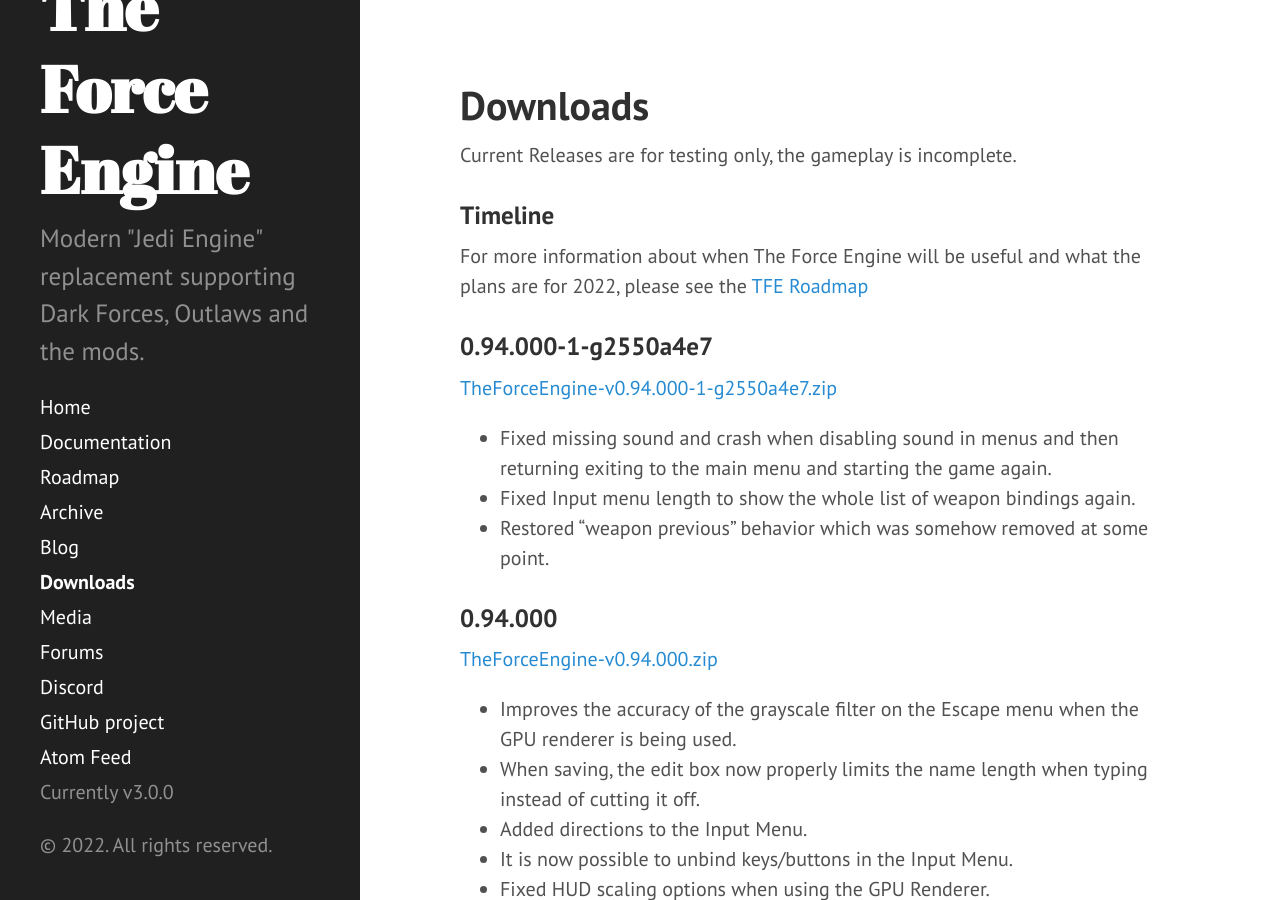
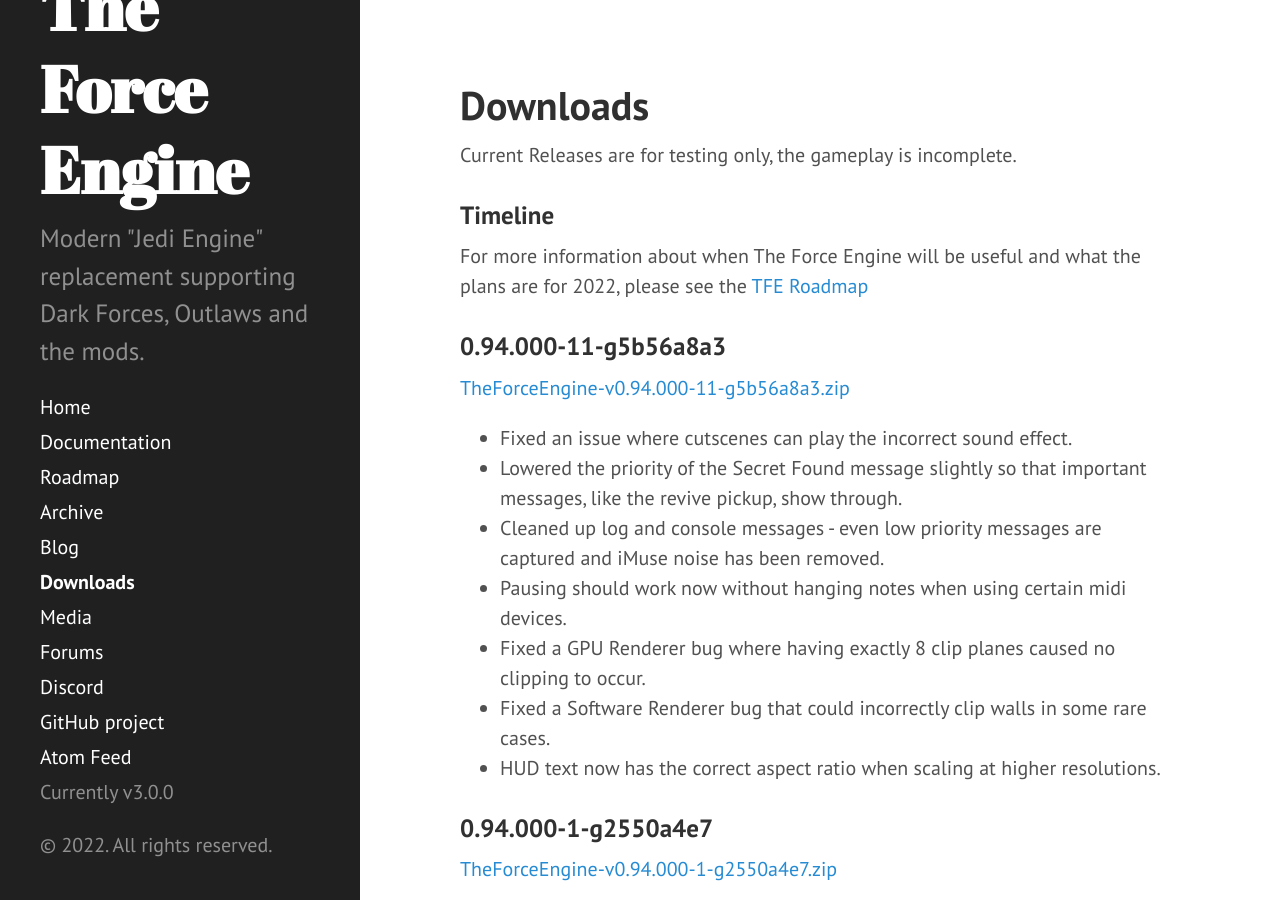
Before and after one commit to TheForceEngine/TheForceEngine.github.io, a Jekyll site: the page built from downloads.md, in a window 1280 px wide and 900 px high. Built offline with Jekyll 4.4.1, drawn with Linux system fonts in a browser that asks for light colours.

Commit message:
Update downloads.md

```diff
--- a/downloads.md
+++ b/downloads.md
@@ -7,6 +7,16 @@
 
 ### Timeline
 For more information about when The Force Engine will be useful and what the plans are for 2022, please see the [TFE Roadmap](Roadmap.md)
+
+### 0.94.000-11-g5b56a8a3
+[TheForceEngine-v0.94.000-11-g5b56a8a3.zip](archive/TheForceEngine-v0.94.000-11-g5b56a8a3.zip) <br>
+* Fixed an issue where cutscenes can play the incorrect sound effect.
+* Lowered the priority of the Secret Found message slightly so that important messages, like the revive pickup, show through.
+* Cleaned up log and console messages - even low priority messages are captured and iMuse noise has been removed.
+* Pausing should work now without hanging notes when using certain midi devices.
+* Fixed a GPU Renderer bug where having exactly 8 clip planes caused no clipping to occur.
+* Fixed a Software Renderer bug that could incorrectly clip walls in some rare cases.
+* HUD text now has the correct aspect ratio when scaling at higher resolutions.
 
 ### 0.94.000-1-g2550a4e7
 [TheForceEngine-v0.94.000-1-g2550a4e7.zip](archive/TheForceEngine-v0.94.000-1-g2550a4e7.zip) <br>
```
